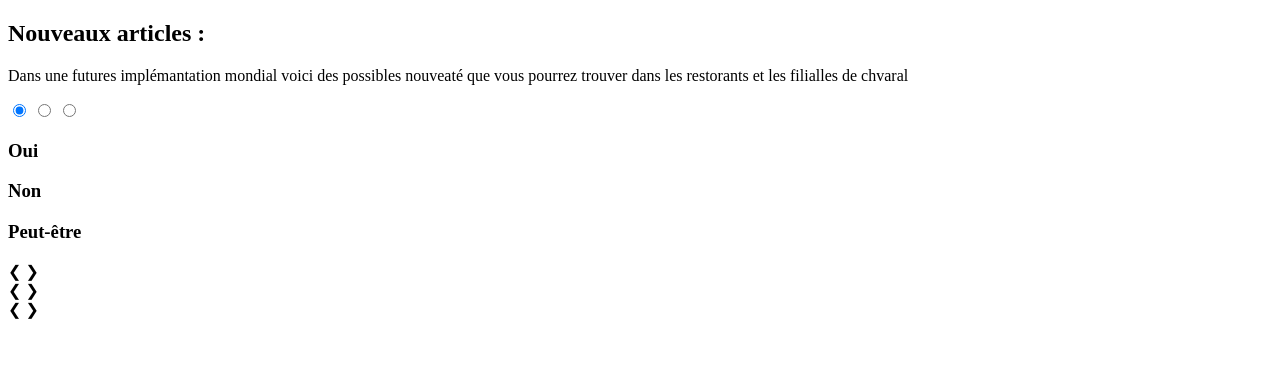
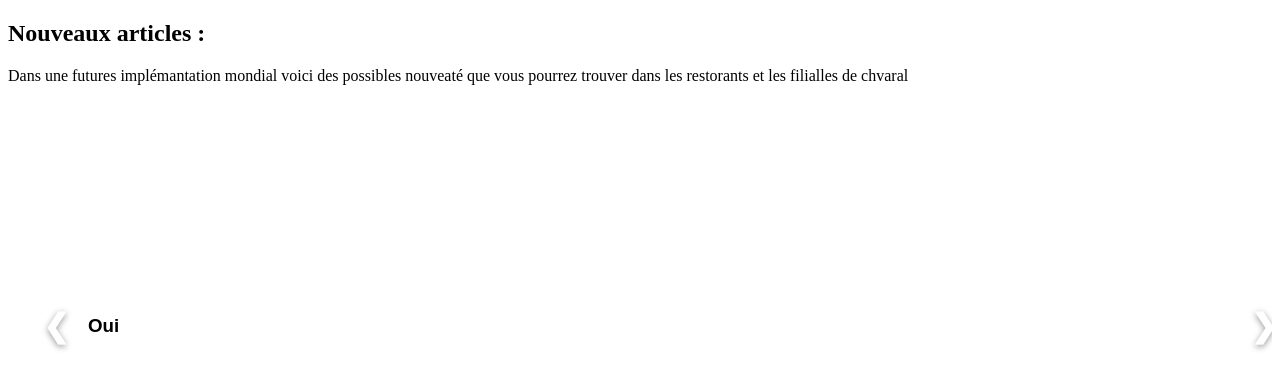
Before and after one commit to Coda-Dijon/html-b1-2026-g4, a plain HTML site: page html/futur.html in a window 1280 px wide. Drawn offline with Linux system fonts and the light colour scheme.

Commit message:
css : article

```diff
--- a/css/futur.css
+++ b/css/futur.css
@@ -1,40 +1,74 @@
-.barre
-{
+  .hero-slide {
+    position: relative;
     width: 100%;
-    height: 40px;
-    background-color: #222;
-    color: white;
+    height: 450px;
     overflow: hidden;
-    position: relative;
+    font-family: sans-serif;
+  }
+  .hero-slide input[type="radio"] {
+    display: none;
+  }
+
+.article {
+    display: flex;
+    width: 300%; /* 100% par slide (ici 3 slides = 300%) */
+    height: 100%;
+    transition: transform 0.5s ease-in-out; /* Animation de glissement */
+  }
+
+.slide {
+    width: 100%;
+    height: 100%;
+    background-size: cover;
+    background-position: center;
     display: flex;
     align-items: center;
-    cursor:pointer;
-}
-.barre:hover .text-defil
-{
-    animation:defilement 21s linear infinite;
-}
+    padding: 0 80px;
+  }
 
-.text-defil
-{
-    display: flex;
+#slide1:checked ~ .article { transform: translateX(0%); }
+#slide2:checked ~ .article { transform: translateX(-33.333%); }
+#slide3:checked ~ .article { transform: translateX(-66.666%); }
+
+  .fleches {
+    display: none; /* Cachées par défaut, affichées selon la slide active */
     position: absolute;
-    white-space: nowrap;
-    animation: defilement 7s linear infinite;
-}
+    top: 50%;
+    width: 100%;
+    transform: translateY(-50%);
+    justify-content: space-between;
+    padding: 0 20px;
+    pointer-events: none; /* Permet de cliquer sur la bannière entre les flèches */
+  }
 
-@keyframes defilement
-{
-    0% { left: 100%;}
-    100% { left: -100%;}
-}
+  .fleches label {
+    pointer-events: auto;
+    color: white;
+    font-size: 32px;
+    font-weight: bold;
+    cursor: pointer;
+    padding: 10px 15px;
+    text-shadow: 0 2px 6px rgba(0,0,0,0.4);
+    transition: transform 0.2s;
+    user-select: none;
+  }
 
-.text
-{
-    padding-right: 30%;
-}
+    .fleches label:hover {
+    transform: scale(1.2);
+  }
 
-.text:hover
-{
-    font-size:20px;
-}
+  /* Affiche la bonne paire de flèches pour chaque bannière */
+  #slide1:checked ~ .fleches-1 { display: flex; }
+  #slide2:checked ~ .fleches-2 { display: flex; }
+  #slide3:checked ~ .fleches-3 { display: flex; }
+
+  /* Exemple de style pour le contenu texte si vous ne mettez pas tout dans l'image */
+  .banniere-contenu h2 {
+    background: #d32f2f;
+    color: white;
+    display: inline-block;
+    padding: 10px 20px;
+    font-size: 28px;
+    margin-bottom: 10px;
+    text-transform: uppercase;
+  }
```
